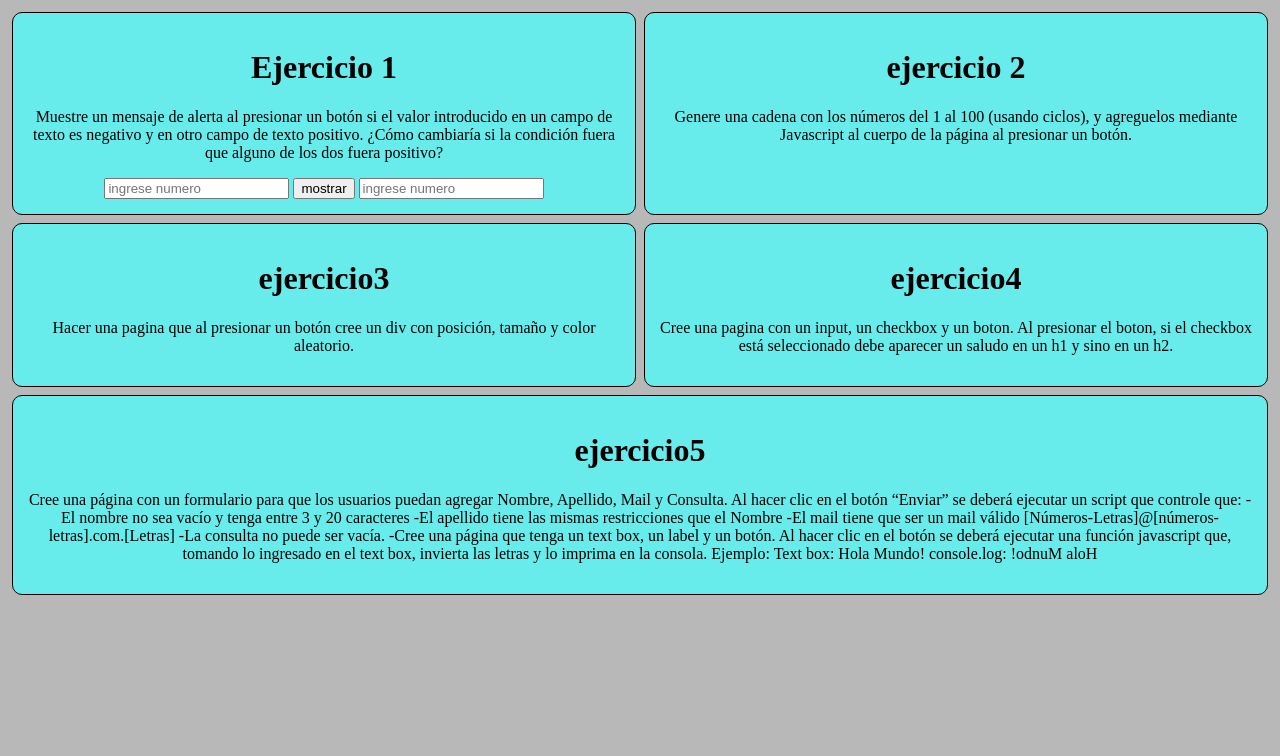
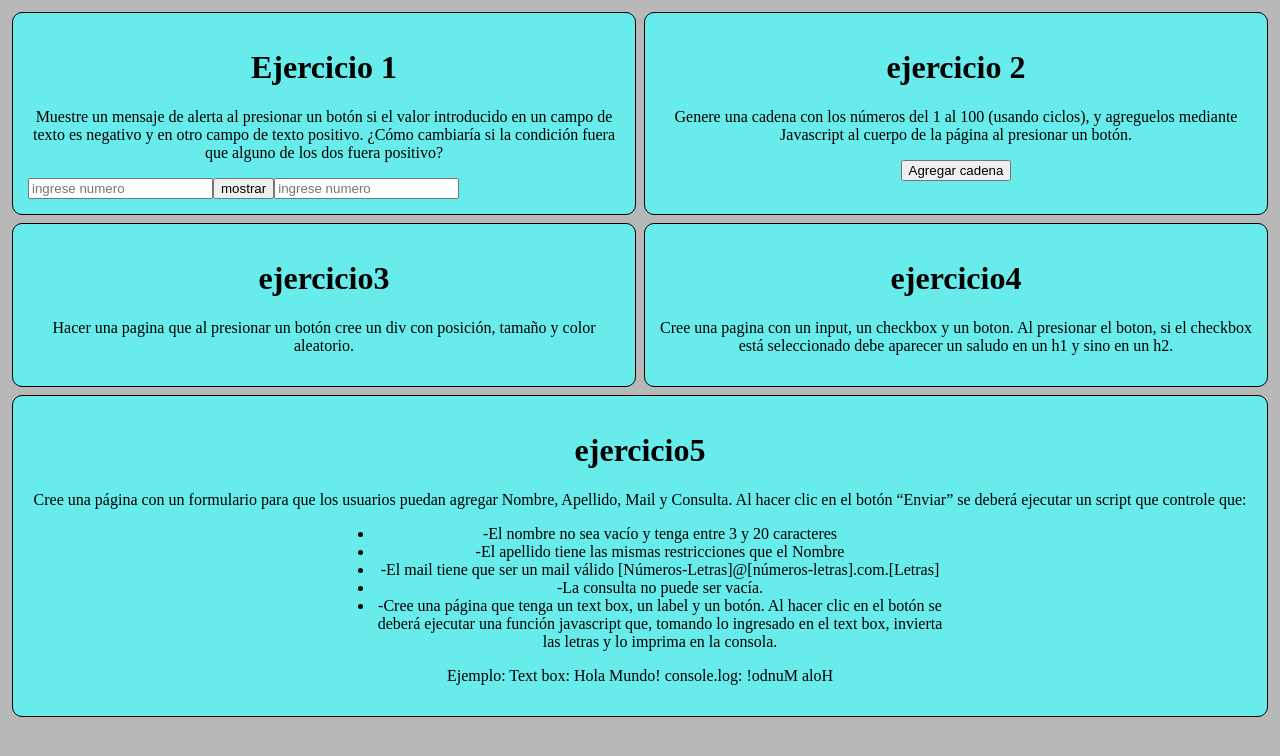
Before and after one commit to federico-batalla/ejercicios, a plain HTML site: page ejercicio1/index.html in a window 1280 px wide. Drawn offline with Linux system fonts and the light colour scheme.

Commit message:
ejercicio 2 terminado

```diff
--- a/ejercicio1/index.html
+++ b/ejercicio1/index.html
@@ -19,14 +19,21 @@
                     negativo y en otro campo de texto positivo. ¿Cómo cambiaría si la condición fuera que alguno de los
                     dos
                     fuera positivo?</p>
-                <input type="text" placeholder="ingrese numero" id="input1">
-                <button id="btnMostrar">mostrar</button>
-                <input type="text" placeholder="ingrese numero" id="input2">
+                <div class="row">
+                    <input type="text" placeholder="ingrese numero" id="input1">
+                    <button id="btnMostrar">mostrar</button>
+                    <input type="text" placeholder="ingrese numero" id="input2">
+                </div>
             </div>
 
             <div class="bloque w-50" id="ejercicio2">
                 <h1>ejercicio 2</h1>
-                <p>Genere una cadena con los números del 1 al 100 (usando ciclos), y agreguelos mediante Javascript al cuerpo de la página al presionar un botón.</p>
+                <p>Genere una cadena con los números del 1 al 100 (usando ciclos), y agreguelos mediante Javascript al
+                    cuerpo de la página al presionar un botón.</p>
+                <button id="btnAgregarCadena">Agregar cadena</button>
+
+                <div id="divCadena"></div>
+
 
             </div>
         </div>
@@ -37,21 +44,29 @@
             </div>
             <div class="bloque w-50" id="ejercicio4">
                 <h1>ejercicio4</h1>
-                <p>Cree una pagina con un input, un checkbox y un boton. Al presionar el boton, si el checkbox está seleccionado debe aparecer un saludo en un h1 y sino en un h2.</p>
+                <p>Cree una pagina con un input, un checkbox y un boton. Al presionar el boton, si el checkbox está
+                    seleccionado debe aparecer un saludo en un h1 y sino en un h2.</p>
             </div>
 
         </div>
         <div class="row w-100">
             <div class="bloque w-100" id="ejercicio5">
                 <h1>ejercicio5</h1>
-                <p>Cree una página con un formulario para que los usuarios puedan agregar Nombre, Apellido, Mail y Consulta.
-                    Al hacer clic en el botón “Enviar” se deberá ejecutar un script que controle que:
-                    -El nombre no sea vacío y tenga entre 3 y 20 caracteres
-                    -El apellido tiene las mismas restricciones que el Nombre
-                    -El mail tiene que ser un mail válido [Números-Letras]@[números-letras].com.[Letras]
-                    -La consulta no puede ser vacía.
-                    -Cree una página que tenga un text box, un label y un botón. Al hacer clic en el botón se deberá ejecutar una función javascript que, tomando lo ingresado en el text box, invierta las letras y lo imprima en la consola.
-                    Ejemplo:
+                <p>Cree una página con un formulario para que los usuarios puedan agregar Nombre, Apellido, Mail y
+                    Consulta.
+                    Al hacer clic en el botón “Enviar” se deberá ejecutar un script que controle que:</p>
+                <div class="centrado w-50">
+                    <ul>
+                        <li> -El nombre no sea vacío y tenga entre 3 y 20 caracteres</li>
+                        <li>-El apellido tiene las mismas restricciones que el Nombre</li>
+                        <li>-El mail tiene que ser un mail válido [Números-Letras]@[números-letras].com.[Letras]</li>
+                        <li>-La consulta no puede ser vacía.</li>
+                        <li>-Cree una página que tenga un text box, un label y un botón. Al hacer clic en el botón se
+                            deberá ejecutar una función javascript que, tomando lo ingresado en el text box, invierta
+                            las letras y lo imprima en la consola.</li>
+                    </ul>
+                </div>
+                <p> Ejemplo:
                     Text box: Hola Mundo!
                     console.log: !odnuM aloH</p>
             </div>
--- a/ejercicio1/script.js
+++ b/ejercicio1/script.js
@@ -57,4 +57,29 @@ function mostrar(){
 }
 
 
-/** -------------------------------- fin  ejercicio 1 --------------------------------**/
+/** -------------------------------- inicio  ejercicio 1¿2 --------------------------------**/
+
+
+let btnAgregarCadena = document.getElementById("btnAgregarCadena");
+btnAgregarCadena.addEventListener("click",agregarCadena);
+
+
+
+function agregarCadena(){
+
+
+
+    let cadena = "";
+    for (let i = 1; i <= 100; i++) {
+        cadena = cadena + " "+ i;
+    }
+    let divCadena = document.getElementById("divCadena");
+
+    let parrafoCadena = document.createElement("p");
+    parrafoCadena.innerHTML = cadena;
+
+    divCadena.appendChild(parrafoCadena);
+
+
+
+}
--- a/ejercicio1/style.css
+++ b/ejercicio1/style.css
@@ -32,3 +32,8 @@ body{
     border-radius: 10px;
     padding: 15px;
 }
+
+.centrado{
+    margin-left: auto;
+    margin-right: auto;
+}
```
